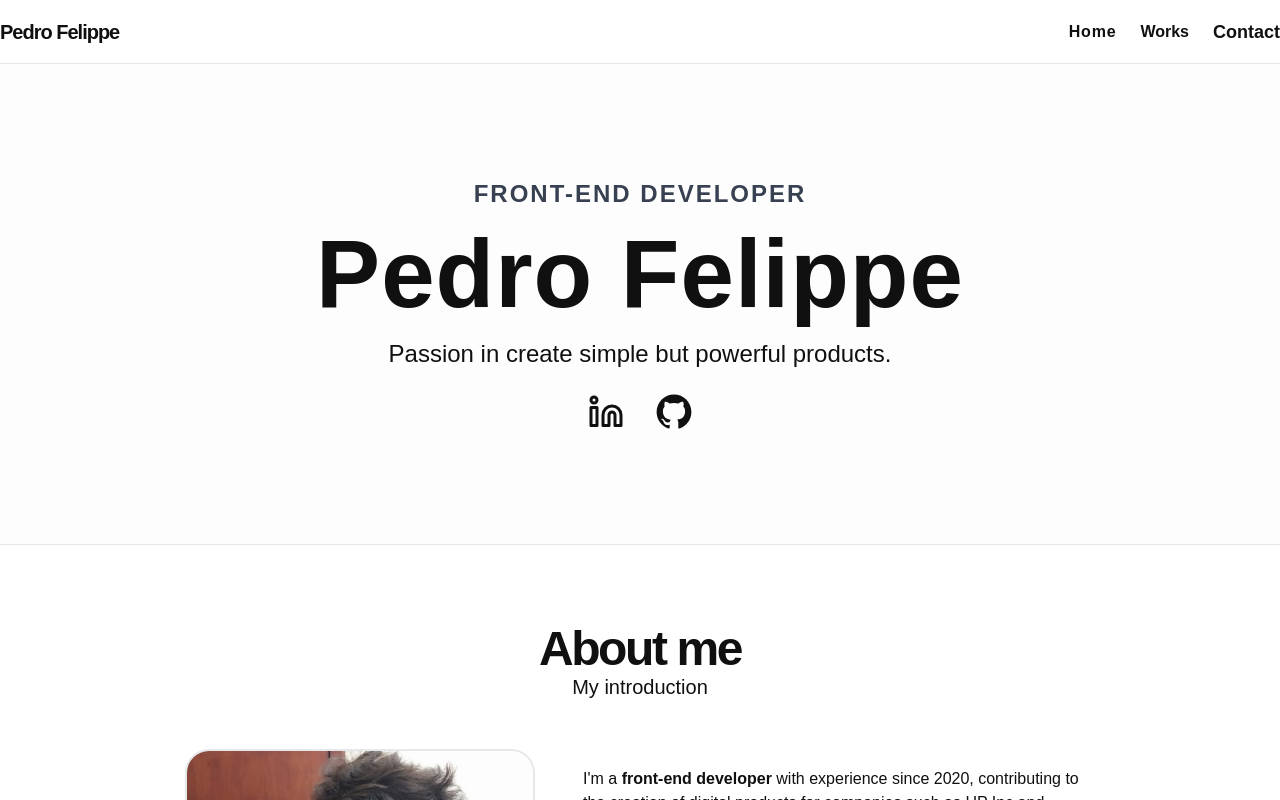
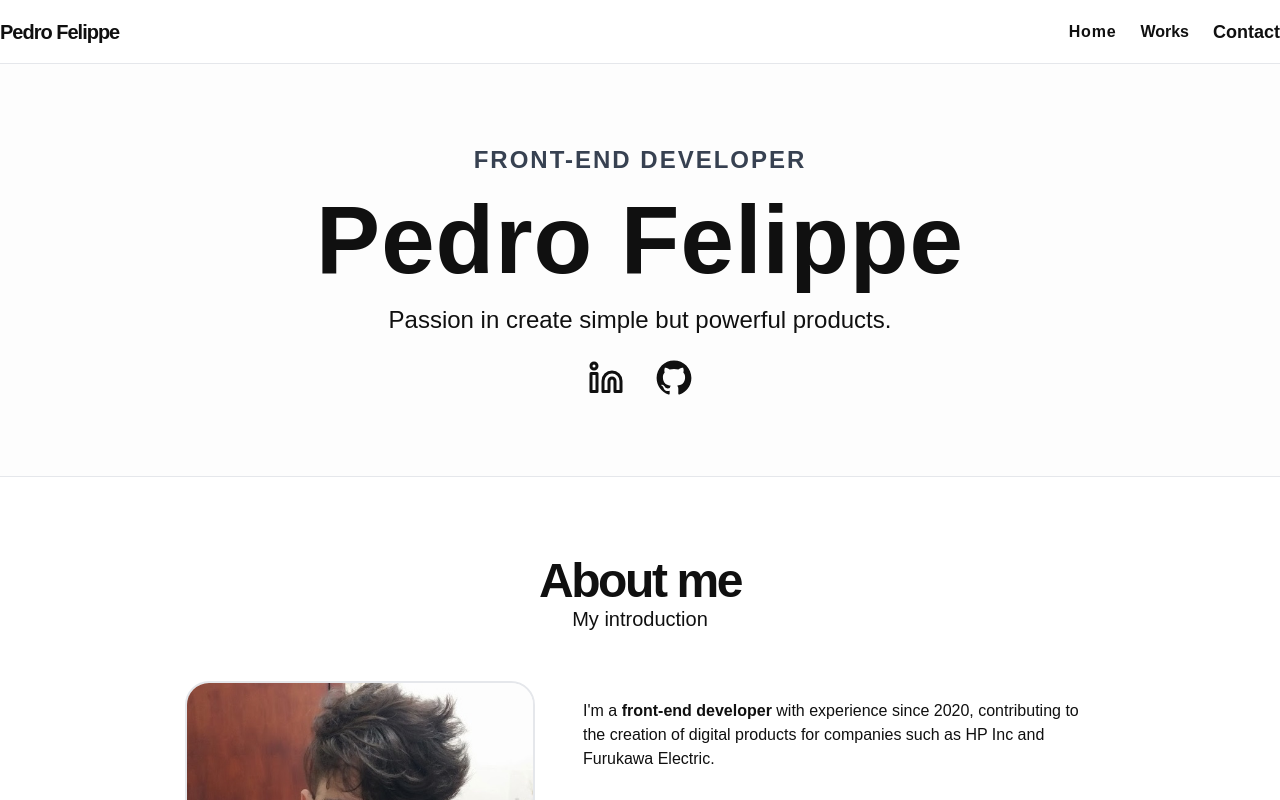
Before and after one commit to pefelippe/Portfolio, a Next.js app: page / in a window 1280 px wide. Shown: the top 800 px of the page. Built offline with nearby package versions, Linux system fonts and the light colour scheme.

Commit message:
removing scrollbar

```diff
--- a/pages/_app.tsx
+++ b/pages/_app.tsx
@@ -20,10 +20,8 @@ export default function App({ Component, pageProps }: AppProps) {
     >
       <motion.div
         className={`
-        overflow-x-hidden overflow-y-scroll  min-w-[400px] mx-auto min-h-screen font-poppins h-fit
-        scroll-smooth w-full font-antialiased flex flex-col color-[#212127]
-        scrollbar  scrollbar-thumb-blue  scrollbar-track-[#929af6]
-        overflow-hidden`}
+        overflow-x-hidden overflow-y-scroll  min-w-[400px] mx-auto font-poppins min-h-fit
+        scroll-smooth w-full font-antialiased`}
       >
         <Head>
           <title>Pedro Felippe | Front-End Developer </title>
--- a/src/content/Hero.tsx
+++ b/src/content/Hero.tsx
@@ -11,7 +11,7 @@ export default function Hero() {
       animate={{ opacity: 1, y: 0 }}
       transition={{ duration: 0.5 }}
       id="hero-container"
-      className="flex relative w-full min-h-[60vh] max-md:flex-col tracking-normal
+      className="flex relative w-full py-20 max-md:flex-col tracking-normal
       justify-center items-center text-center mx-auto  md:gap-10 max-w-7xl"
     >
       <motion.div className="flex flex-col gap-4 items-center">
```
